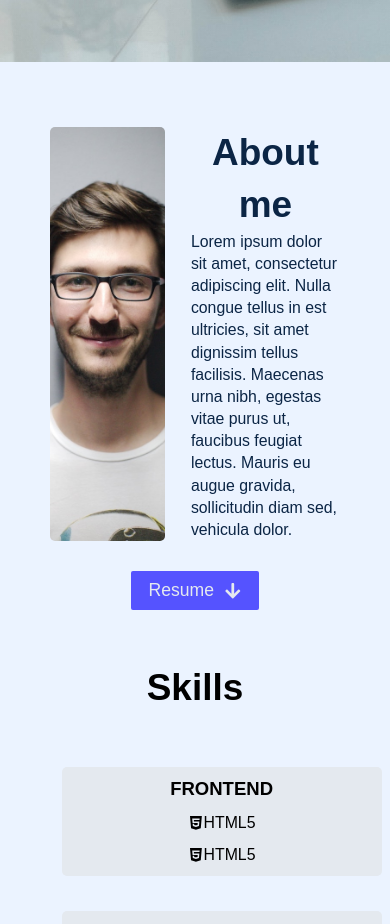
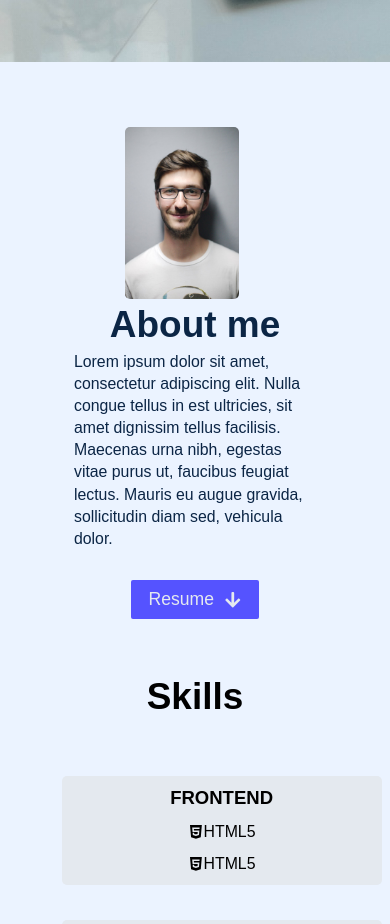
Before and after one commit to Albert4940/Portfolio-v2, a React (Create React App) app: page / in a window 390 px wide. Shown: the part 782-1706 px from the top of the page. Built offline with nearby package versions, Linux system fonts and the light colour scheme.

Commit message:
P-47566900: Add mobile style

```diff
--- a/src/components/About/AboutMe.jsx
+++ b/src/components/About/AboutMe.jsx
@@ -1,11 +1,18 @@
 import styled from "styled-components";
 import colors from "../../utils/style/colors";
 import ImgProfile from '../../assets/profile.jpg';
+import { useContext } from "react";
+import { ScreenSizeContext } from "../../utils/context";
 
+const AboutMeStyleMobile = `
+flex-direction: column;
+align-items: center;
+`
 const AboutMeDiv = styled.div`
 margin: 30px auto;
 display: flex;
 justify-content: center;
+${(props) => props.isDeviceMobile && AboutMeStyleMobile}
 `
 
 const AboutImg = styled.img`
@@ -18,6 +25,7 @@ const AboutImg = styled.img`
 
 const AboutText = styled.div`
 width: 40%;
+${({isDeviceMobile}) => isDeviceMobile ? ` width: 65%;` : ``}
 `
 //How many h1 tagssholud exists in a website put it inside global styled
 const AboutH2 = styled.h2`
@@ -29,10 +37,15 @@ const P = styled.p`
     color:${colors.primaryBlue};
 `
 const AboutMe = () => {
+
+    //remove logic to context
+    const {screenSize} = useContext(ScreenSizeContext);
+    const isDeviceMobile = screenSize <= 768 ? true : false;
+
     return(
-    <AboutMeDiv id="about">
+    <AboutMeDiv id="about" isDeviceMobile={isDeviceMobile}>
         <AboutImg id="profil-img" alt="Profil image" src={ImgProfile} />
-        <AboutText id="about-text">
+        <AboutText id="about-text" isDeviceMobile={isDeviceMobile}>
           <AboutH2>About me</AboutH2>
           <P>
             Lorem ipsum dolor sit amet, consectetur adipiscing elit. Nulla congue tellus in est ultricies, sit amet dignissim tellus facilisis.
```
Also changed, not shown: src/utils/hooks/index.jsx (added).
